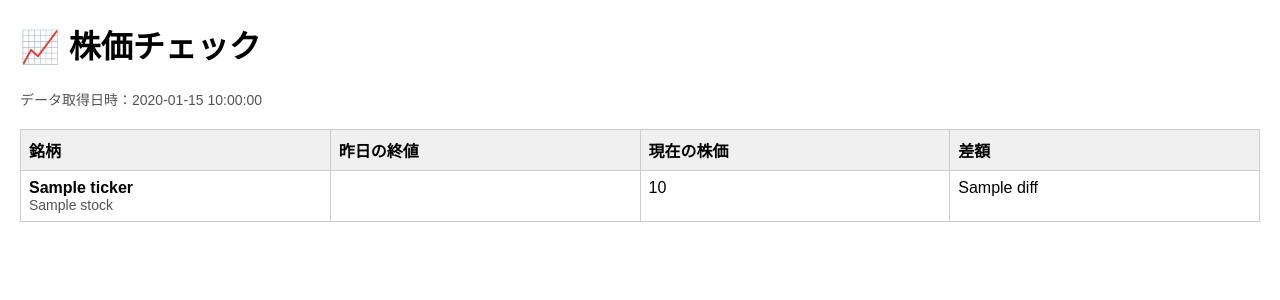
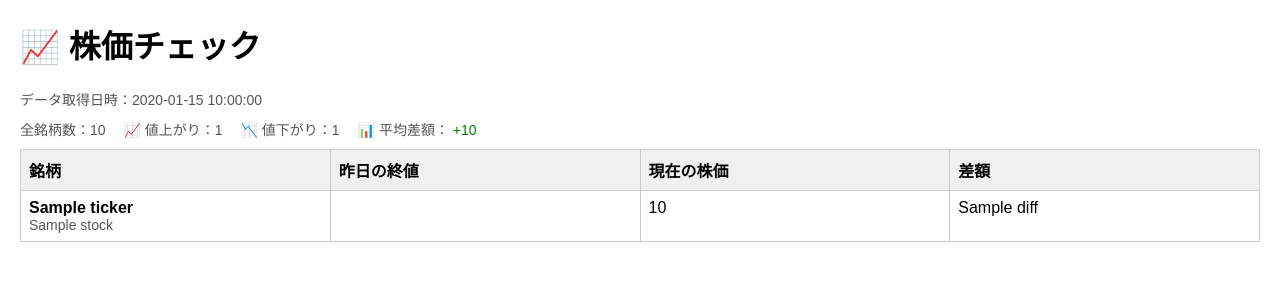
Before and after one commit to peace311i/flask-stock-checker, a Flask app: template templates/index.html in a window 1280 px wide. Shown: the top 300 px of the page. Run offline with Flask 3, Linux system fonts and the light colour scheme; the template is opened without the code that fills it: most values are stand-ins (such as "Sample title", 1, 10 or a date in 2020).

Commit message:
Add files via upload

```diff
--- a/app.py
+++ b/app.py
@@ -11,7 +11,7 @@ def get_prices(ticker):
     hist = stock.history(period="2d")
 
     try:
-        name = stock.info.get('shortName', 'N/A')  # 英語企業名
+        name = stock.info.get('shortName', 'N/A')  # 英語名
     except:
         name = 'N/A'
 
@@ -34,20 +34,32 @@ def get_prices(ticker):
 
 @app.route('/')
 def index():
-    tickers = []
     with open('tickers.txt', encoding='utf-8') as f:
         tickers = [line.strip() for line in f if line.strip()]
 
     prices = [get_prices(ticker) for ticker in tickers]
 
-    # 差額の大きい順
+    # 差額で降順ソート
     prices = sorted(prices, key=lambda x: x['diff'] if isinstance(x['diff'], (int, float)) else -9999, reverse=True)
 
-    # 日本時間での取得時刻
+    # サマリー統計
+    total = len(prices)
+    up_count = sum(1 for p in prices if isinstance(p['diff'], (int, float)) and p['diff'] > 0)
+    down_count = sum(1 for p in prices if isinstance(p['diff'], (int, float)) and p['diff'] < 0)
+    valid_diffs = [p['diff'] for p in prices if isinstance(p['diff'], (int, float))]
+    avg_diff = round(sum(valid_diffs) / len(valid_diffs), 2) if valid_diffs else None
+
+    # 日本時間
     jst = pytz.timezone('Asia/Tokyo')
     now = datetime.now(jst).strftime('%Y/%m/%d %H:%M:%S')
 
-    return render_template('index.html', prices=prices, now=now)
+    return render_template('index.html',
+                           prices=prices,
+                           now=now,
+                           total=total,
+                           up_count=up_count,
+                           down_count=down_count,
+                           avg_diff=avg_diff)
 
 if __name__ == '__main__':
     port = int(os.environ.get('PORT', 10000))
--- a/templates/index.html
+++ b/templates/index.html
@@ -36,7 +36,7 @@
         .timestamp {
             color: #555;
             font-size: 14px;
-            margin-bottom: 20px;
+            margin-bottom: 10px;
         }
         @media screen and (max-width: 600px) {
             table, th, td {
@@ -48,6 +48,23 @@
 <body>
     <h1>📈 株価チェック</h1>
     <div class="timestamp">データ取得日時：{{ now }}</div>
+    <div class="timestamp">
+        全銘柄数：{{ total }}
+        📈 値上がり：{{ up_count }}
+        📉 値下がり：{{ down_count }}
+        📊 平均差額：
+        {% if avg_diff is not none %}
+            {% if avg_diff > 0 %}
+                <span style="color: green;">+{{ avg_diff }}</span>
+            {% elif avg_diff < 0 %}
+                <span style="color: red;">{{ avg_diff }}</span>
+            {% else %}
+                {{ avg_diff }}
+            {% endif %}
+        {% else %}
+            N/A
+        {% endif %}
+    </div>
 
     <table>
         <thead>
--- a/tickers.txt
+++ b/tickers.txt
@@ -11,7 +11,7 @@
 2752.T
 2788.T
 2810.T
-2928.T
+2928.S
 3048.T
 3050.T
 3197.T
```
